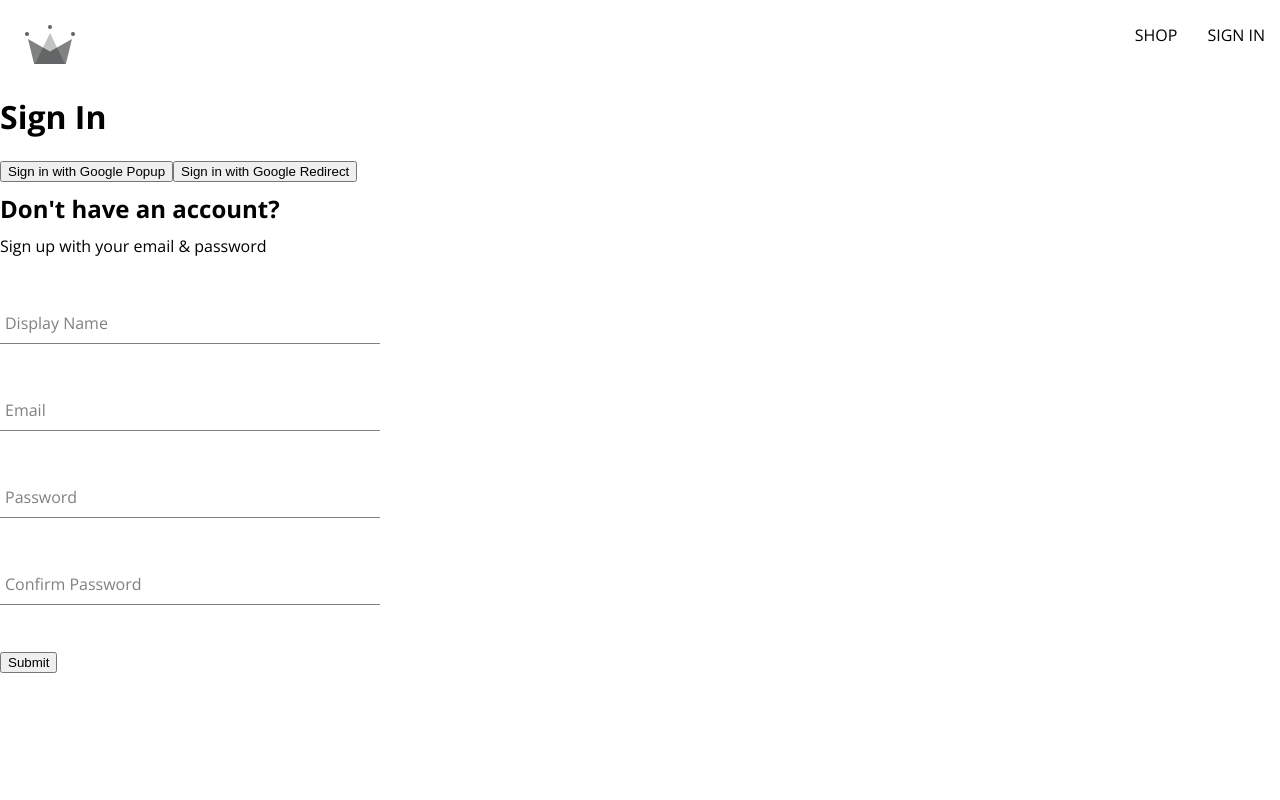
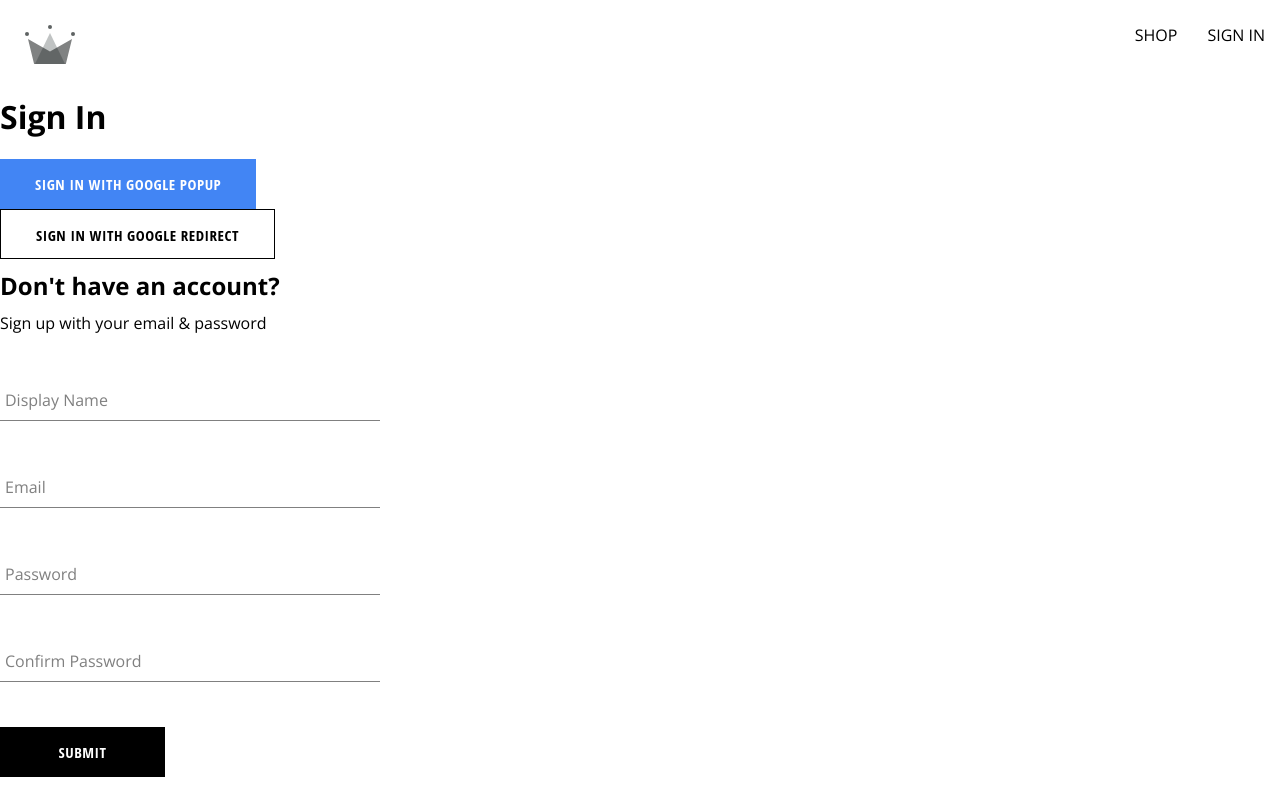
Before and after one commit to Chiewy23/crwn-clothing, a React (Create React App) app: page /sign-in in a window 1280 px wide. Built offline with nearby package versions, Linux system fonts and the light colour scheme.

Commit message:
APplied new button component elsewhere.

```diff
--- a/src/components/button/button.component.jsx
+++ b/src/components/button/button.component.jsx
@@ -1,3 +1,5 @@
+import "./button.styles.scss";
+
 const BUTTON_TYPE_CLASSES = {
     google: 'google-sign-in',
     inverted: 'inverted'
--- a/src/components/sign-up-form/sign-up-form.components.jsx
+++ b/src/components/sign-up-form/sign-up-form.components.jsx
@@ -2,6 +2,7 @@ import { useState } from "react";
 import { createAuthUserWithEmailAndPassword, createUserDocumentFromAuth } from "../../utilities/firebase/firebase.utils";
 
 import FormInput from "../form-input/form-input.component";
+import Button from "../button/button.component";
 
 import "./sign-up-form.styles.scss";
 
@@ -58,7 +59,7 @@ const SignUpForm = () => {
                 <FormInput label="Email" type="email" required onChange={handleChange} name="email" value={email} />
                 <FormInput label="Password" type="password" required onChange={handleChange} name="password" value={password} />
                 <FormInput label="Confirm Password" type="password" required onChange={handleChange} name="confirmPassword" value={confirmPassword} />
-                <button type="submit">Submit</button>
+                <Button type="submit">Submit</Button>
             </form>
         </div>
     );
--- a/src/routes/sign-in/sign-in.component.jsx
+++ b/src/routes/sign-in/sign-in.component.jsx
@@ -3,6 +3,7 @@ import { getRedirectResult } from "firebase/auth";
 import { useEffect } from "react";
 
 import SignUpForm from "../../components/sign-up-form/sign-up-form.components";
+import Button from "../../components/button/button.component";
 
 const SignIn = () => {
 
@@ -27,8 +28,8 @@ const SignIn = () => {
     return (
         <div>
             <h1>Sign In</h1>
-            <button onClick={loginGoogleUser}>Sign in with Google Popup</button>
-            <button onClick={signInWithGoogleRedirect}>Sign in with Google Redirect</button>
+            <Button buttonType="google" onClick={loginGoogleUser}>Sign in with Google Popup</Button>
+            <Button buttonType="inverted" onClick={signInWithGoogleRedirect}>Sign in with Google Redirect</Button>
             <SignUpForm />
         </div>
     )
```
